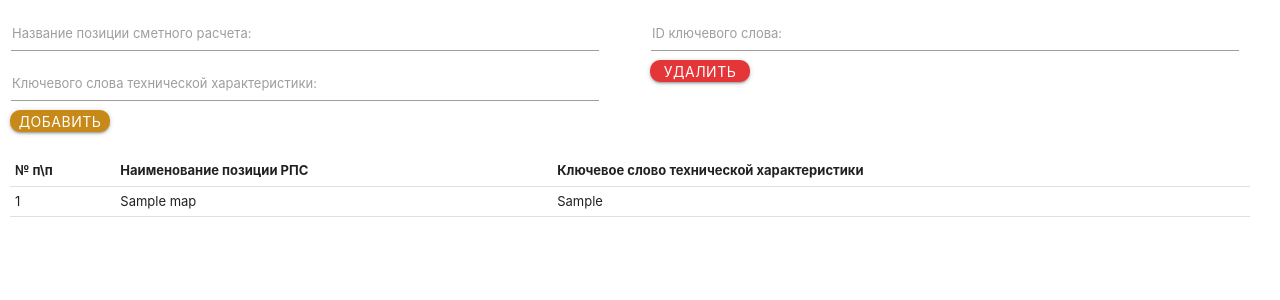
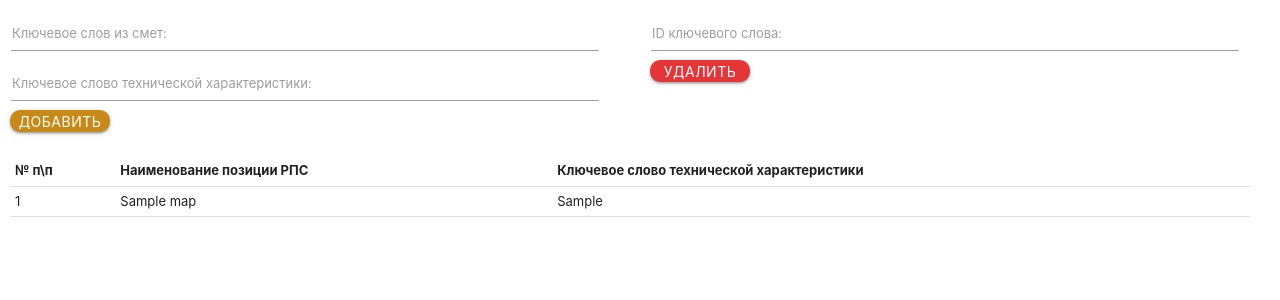
Before and after one commit to Jonengineer/work_script_full, a Django app: page /dict_word_page/ in a window 1280 px wide. Shown: the top 300 px of the page. Run offline with Django 5.2, Linux system fonts and the light colour scheme; tables that the repository leaves empty hold one stand-in row (values such as "Sample post"); some libraries are stand-ins or nearby versions.

Commit message:
Наполнение справочников объекта

```diff
--- a/myapp/templates/dict_word_page.html
+++ b/myapp/templates/dict_word_page.html
@@ -22,11 +22,11 @@
         <form method="post" action="{% url 'myapp:add_expense_to_epc' %}">
             {% csrf_token %}
             <div class="input-field">
-                <label for="expense_name">Название позиции сметного расчета:</label>
+                <label for="expense_name">Ключевое слов из смет:</label>
                 <input type="text" id="expense_name" name="expense_name" required>
             </div>
             <div class="input-field">
-                <label for="expense_epc">Ключевого слова технической характеристики:</label>
+                <label for="expense_epc">Ключевое слово технической характеристики:</label>
                 <input type="text" id="expense_epc" name="expense_epc" required>
             </div>
             <button type="submit" class="waves-effect waves-light btn">Добавить</button>
```
